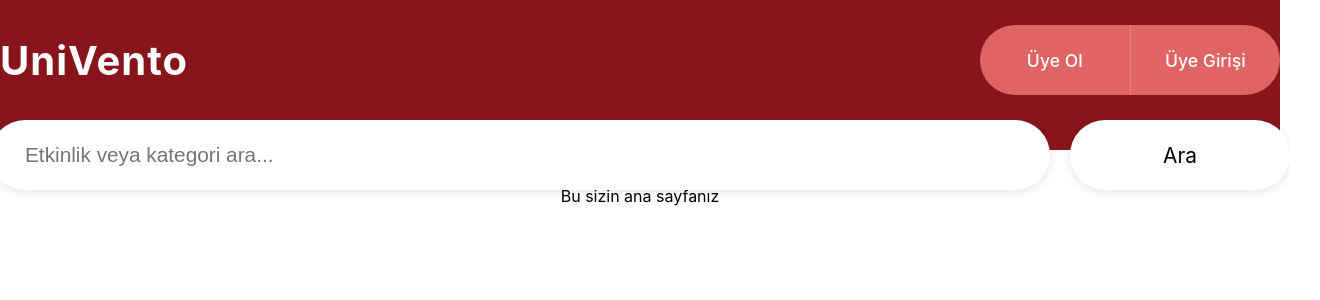
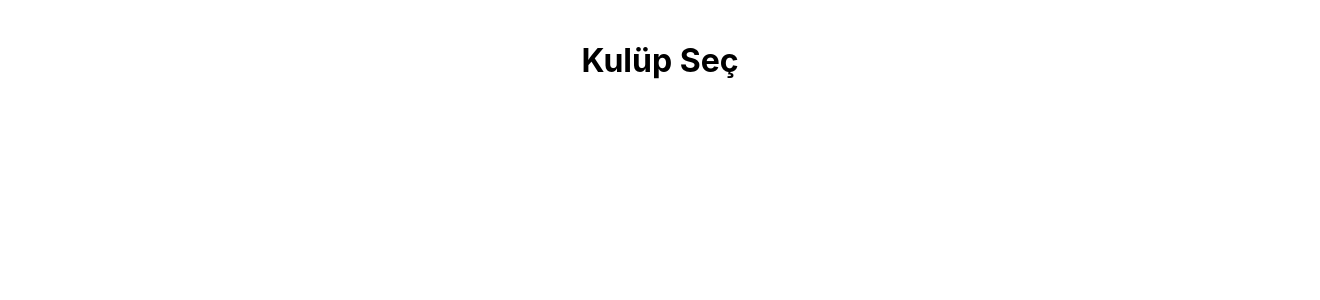
Before and after one commit to akgullberk/univentoweb, a React (Create React App) app: page /kulup-sec in a window 1280 px wide. Shown: the top 300 px of the page, 1320 px wide, since content can reach past the window. Built offline with nearby package versions, Linux system fonts and the light colour scheme.

Commit message:
route entegre edildi

```diff
--- a/package.json
+++ b/package.json
@@ -9,6 +9,7 @@
     "@testing-library/user-event": "^13.5.0",
     "react": "^19.0.0",
     "react-dom": "^19.0.0",
+    "react-router-dom": "^7.3.0",
     "react-scripts": "5.0.1",
     "web-vitals": "^2.1.4"
   },
--- a/src/App.js
+++ b/src/App.js
@@ -1,12 +1,19 @@
 import React from 'react';
+import { BrowserRouter as Router, Routes, Route } from 'react-router-dom';
 import './App.css';
 import Home from './pages/Home';
+import KulupSec from './pages/KulupSec';
 
 function App() {
   return (
-    <div className="App">
-      <Home />
-    </div>
+    <Router>
+      <div className="App">
+        <Routes>
+          <Route path="/" element={<Home />} />
+          <Route path="/kulup-sec" element={<KulupSec />} />
+        </Routes>
+      </div>
+    </Router>
   );
 }
 
--- a/src/pages/Home/index.js
+++ b/src/pages/Home/index.js
@@ -1,7 +1,14 @@
 import React from 'react';
+import { useNavigate } from 'react-router-dom';
 import './styles.css';
 
 const Home = () => {
+  const navigate = useNavigate();
+
+  const handleSearchClick = () => {
+    navigate('/kulup-sec');
+  };
+
   return (
     <div className="home-container">
       <div className="top-banner">
@@ -23,7 +30,7 @@ const Home = () => {
           className="search-input"
           placeholder="Etkinlik veya kategori ara..."
         />
-        <div className="search-button">
+        <div className="search-button" onClick={handleSearchClick}>
           Ara
         </div>
       </div>
--- /dev/null
+++ b/src/pages/KulupSec/index.js
@@ -0,0 +1,15 @@
+import React from 'react';
+import './styles.css';
+
+const KulupSec = () => {
+  return (
+    <div className="kulup-container">
+      <h1>Kulüp Seç</h1>
+      <div className="kulup-content">
+        {/* Kulüp seçim içeriği buraya gelecek */}
+      </div>
+    </div>
+  );
+};
+
+export default KulupSec;
--- /dev/null
+++ b/src/pages/KulupSec/styles.css
@@ -0,0 +1,9 @@
+.kulup-container {
+  width: 100%;
+  padding: 20px;
+}
+
+.kulup-content {
+  max-width: 1300px;
+  margin: 0 auto;
+}
```
Also changed, not shown: 1 other file (tests, documents, lock files or other folders).
